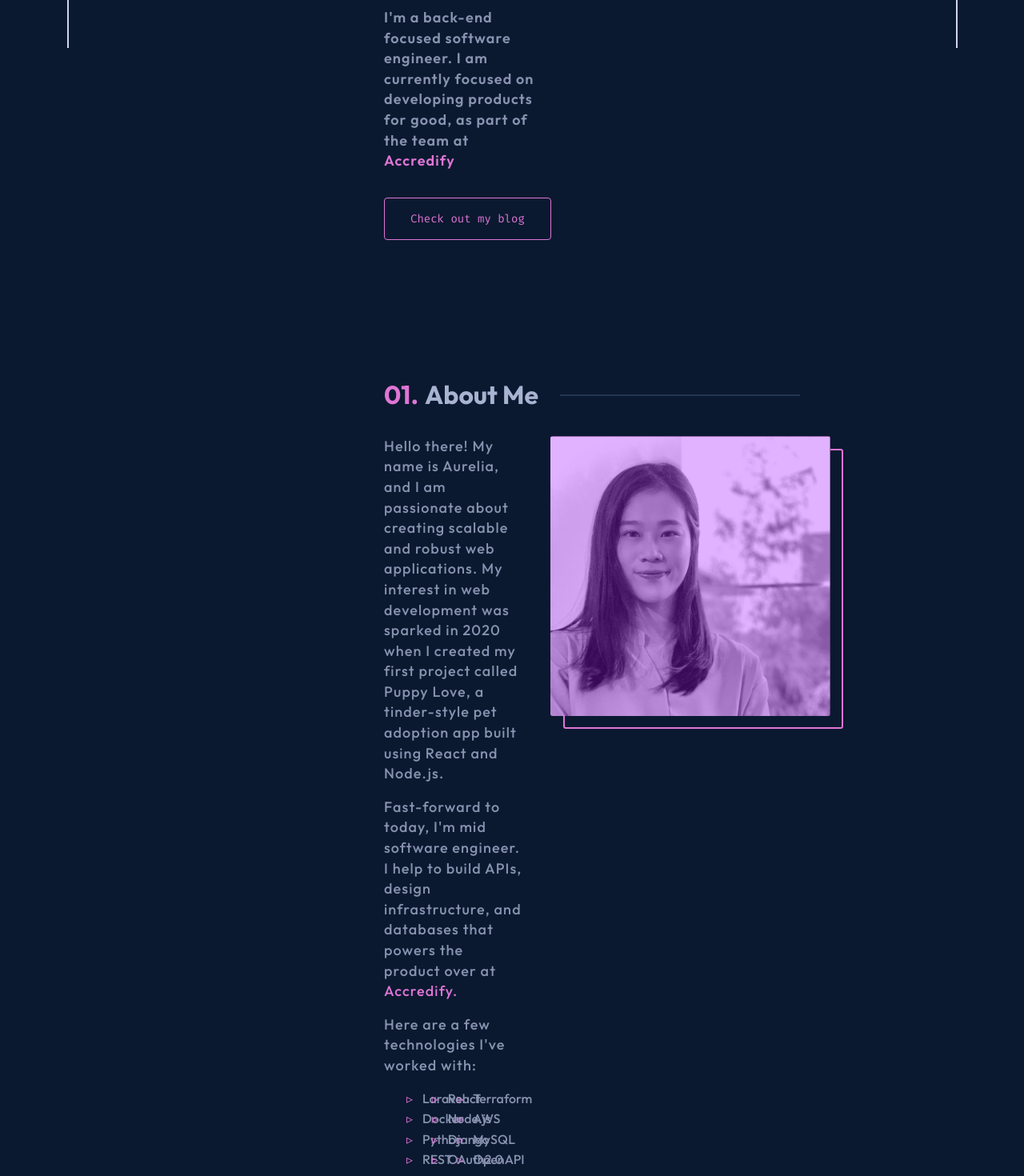
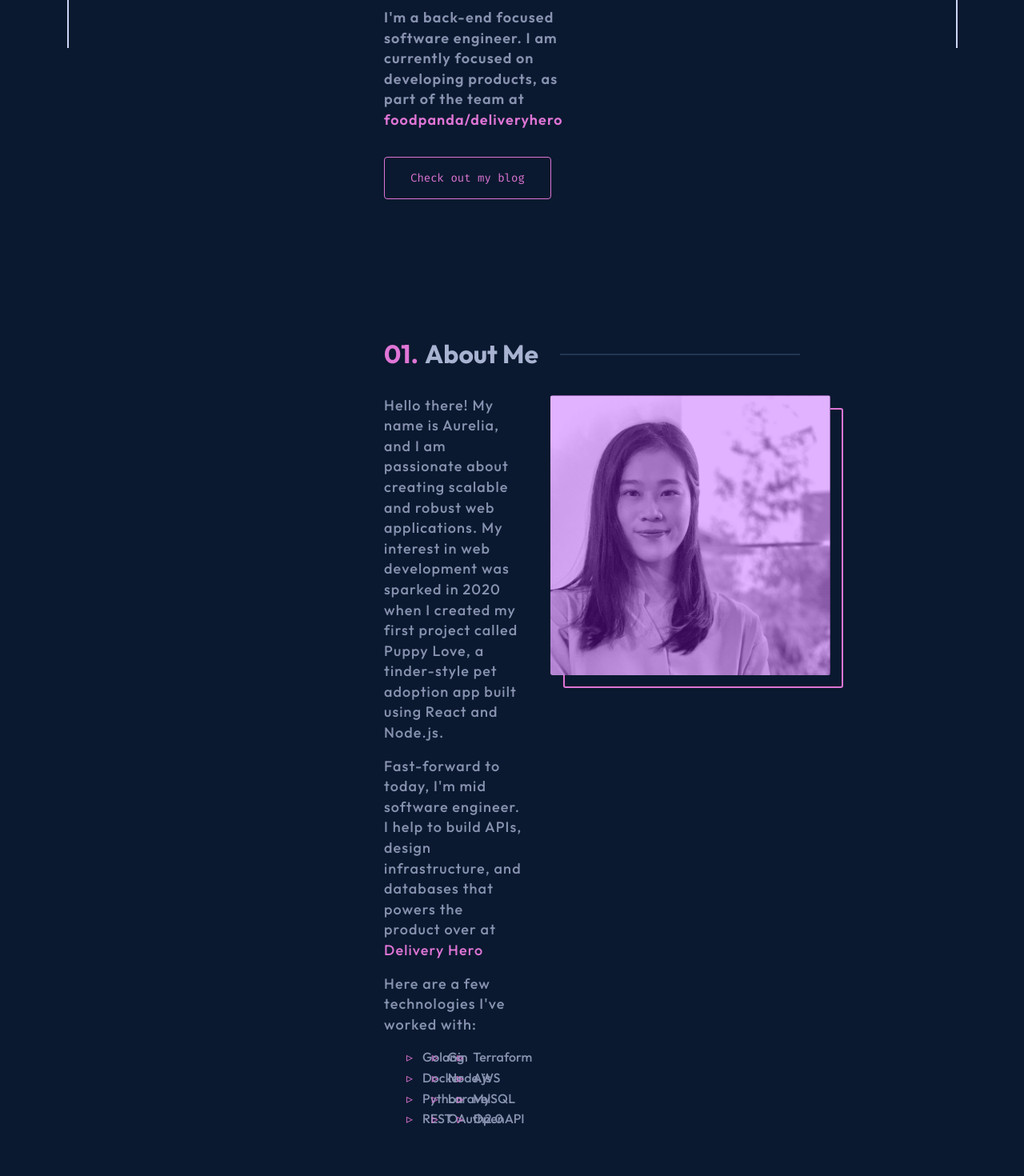
Before and after one commit to loribean/personal-portfolio, a Next.js app: page / in a window 1280 px wide. Shown: the part 740-2210 px from the top of the page at 80% size. Built offline with nearby package versions, Linux system fonts and the light colour scheme.

Commit message:
update job and blog

```diff
--- a/package.json
+++ b/package.json
@@ -15,9 +15,9 @@
     "eslint": "8.43.0",
     "eslint-config-next": "13.4.7",
     "framer-motion": "^10.12.17",
-    "next": "13.4.7",
-    "react": "18.2.0",
-    "react-dom": "18.2.0",
+    "next": "^14.1.0",
+    "react": "^18.2.0",
+    "react-dom": "^18.2.0",
     "react-icons": "^4.10.1",
     "sass": "^1.63.6",
     "typescript": "5.1.3"
--- a/src/app/sections/About.tsx
+++ b/src/app/sections/About.tsx
@@ -36,8 +36,8 @@ function About() {
           <p className="about-grid-info-text">
             Fast-forward to today, I&apos;m mid software engineer. I help to build APIs, design infrastructure,
             and databases that powers the product over at{" "}
-            <Link href="https://accredify.io" className="link" target="_blank">
-              Accredify.
+            <Link href="https://www.deliveryhero.com/" className="link" target="_blank">
+              Delivery Hero
             </Link>
           </p>
 
@@ -46,14 +46,14 @@ function About() {
             Here are a few technologies I&apos;ve worked with:
           </p>
           <ul className="about-grid-info-list">
-            <li className="about-grid-info-list-item">Laravel</li>
-            <li className="about-grid-info-list-item">React</li>
+            <li className="about-grid-info-list-item">Golang</li>
+            <li className="about-grid-info-list-item">Gin</li>
             <li className="about-grid-info-list-item">Terraform</li>
             <li className="about-grid-info-list-item">Docker</li>
             <li className="about-grid-info-list-item">Node.js</li>
             <li className="about-grid-info-list-item">AWS</li>
             <li className="about-grid-info-list-item">Python</li>
-            <li className="about-grid-info-list-item">Django</li>
+            <li className="about-grid-info-list-item">Laravel</li>
             <li className="about-grid-info-list-item">MySQL</li>
             <li className="about-grid-info-list-item">REST</li>
             <li className="about-grid-info-list-item">OAuth2.0</li>
--- a/src/app/sections/Hero.tsx
+++ b/src/app/sections/Hero.tsx
@@ -51,9 +51,9 @@ function Hero() {
           delay: 1.35,
         }}
       >
-        I&apos;m a back-end focused software engineer. I am currently focused on developing products for good, as part of the team at&nbsp;
-        <Link href="https://accredify.io" target="_blank" className="link">
-          Accredify
+        I&apos;m a back-end focused software engineer. I am currently focused on developing products, as part of the team at&nbsp;
+        <Link href="https://www.deliveryhero.com/" target="_blank" className="link">
+          foodpanda/deliveryhero
         </Link>
       </motion.p>
       <motion.div
@@ -68,7 +68,7 @@ function Hero() {
       >
         <Button
           text="Check out my blog"
-          link="/blog"
+          link="https://medium.com/@aureliadotlim"
         />
       </motion.div>
     </div>
--- a/src/app/sections/Navbar.tsx
+++ b/src/app/sections/Navbar.tsx
@@ -18,7 +18,7 @@ function Navbar() {
     },
     {
       name: "Blog",
-      link: "/blog",
+      link: "https://medium.com/@aureliadotlim",
     },
   ];
 
```
Also changed, not shown: 2 other files (tests, documents, lock files or other folders).
